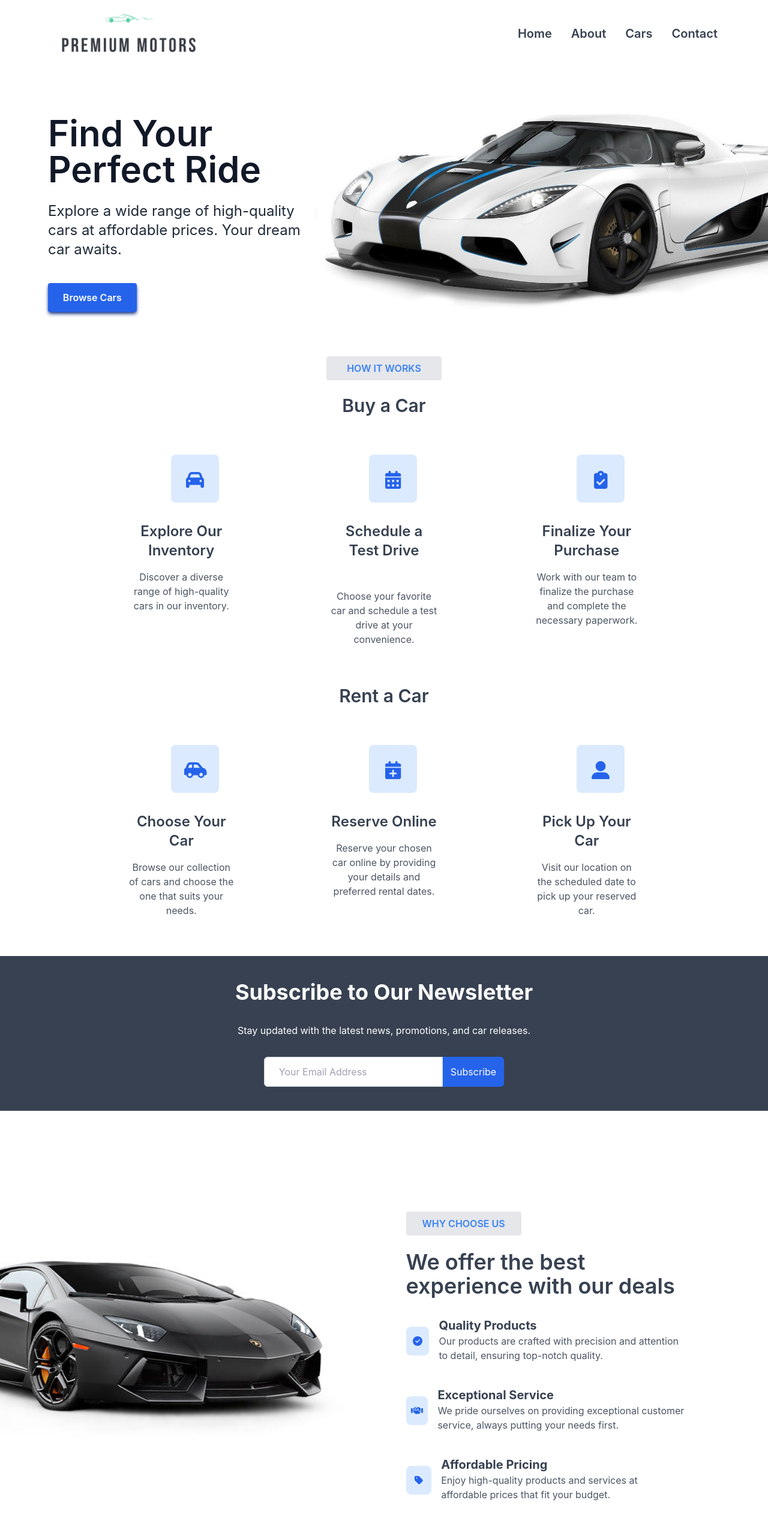
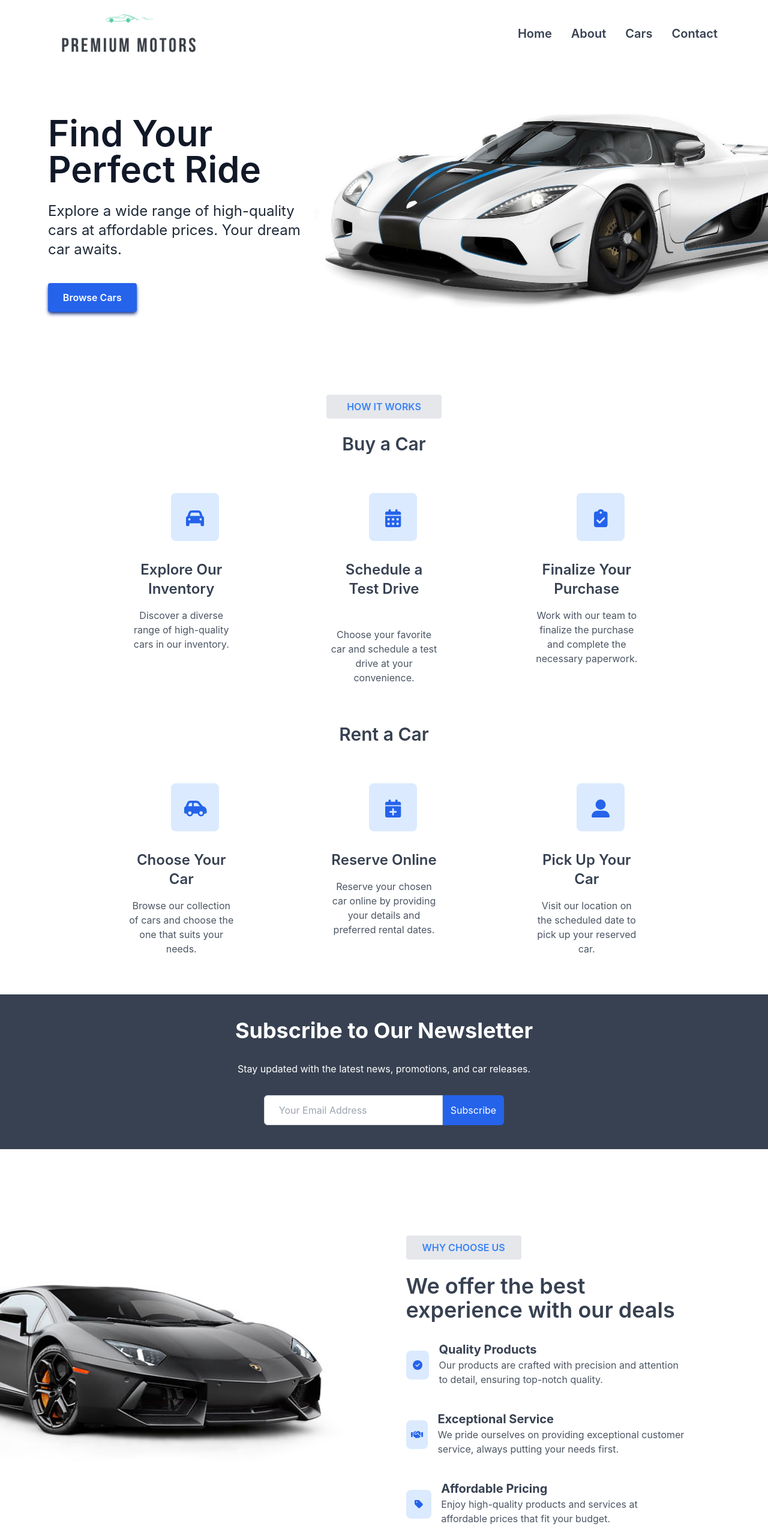
Before and after one commit to nasquez23/premium-motors, a React (Vite) app: page / in a window 1280 px wide. Shown: the top 2566 px of the page at 60% size. Built offline with nearby package versions, Linux system fonts and the light colour scheme.

Commit message:
fixed spacing between sections

```diff
--- a/src/components/HowItWorks.jsx
+++ b/src/components/HowItWorks.jsx
@@ -12,8 +12,8 @@ import Title from "./UI/Title";
 export default function HowItWorks() {
   return (
     <>
+      <section className="mt-32">
       <Title title="How It Works" />
-      <section>
         <h3 className="text-gray-700 text-3xl text-center font-semibold mb-16">
           Buy a Car
         </h3>
--- a/src/components/TestemonialCard.jsx
+++ b/src/components/TestemonialCard.jsx
@@ -1,6 +1,6 @@
 export default function TestemonialCard({ image, stars, text, name, from }) {
   return (
-    <div className="flex flex-row w-[40%] h-96 rounded-xl shadow-gray-500 shadow-md overflow-hidden bg-white">
+    <div className="flex flex-row w-[40%] h-96 rounded-xl shadow-gray-500 shadow-lg overflow-hidden bg-white">
       <img
         src={image}
         className="h-full w-1/2 object-cover"
--- a/src/components/Testemonials.jsx
+++ b/src/components/Testemonials.jsx
@@ -1,12 +1,12 @@
-import TestemonialCard from "./TestemonialCard";
 import LebronJames from "../assets/lebron-james.jpg";
 import DonaldTrump from "../assets/donald-trump.jpg";
 import quotes from "../assets/quotes.jpg";
+import TestemonialCard from "./TestemonialCard";
 import Title from "./UI/Title";
 
 export default function Testemonials() {
   return (
-    <section className="text-center pb-20 relative bg-gradient-to-b from-white to-blue-50">
+    <section className="text-center pb-32 relative bg-gradient-to-b from-white to-blue-50 mt-32">
       <div
         className="absolute top-0 left-0 w-full h-full opacity-15 z-0"
         style={{
--- a/src/components/WhyChooseUs.jsx
+++ b/src/components/WhyChooseUs.jsx
@@ -9,7 +9,7 @@ import Title from "./UI/Title";
 
 export default function WhyChooseUs() {
   return (
-    <section className="flex flex-row my-16">
+    <section className="flex flex-row my-10">
       <img src={logo} alt="Lamborghini" className="w-2/3 h-2/3 -ml-52" />
       <div className="w-1/2 ml-20 mt-10">
         <Title title="Why choose us" textLeft />
```
